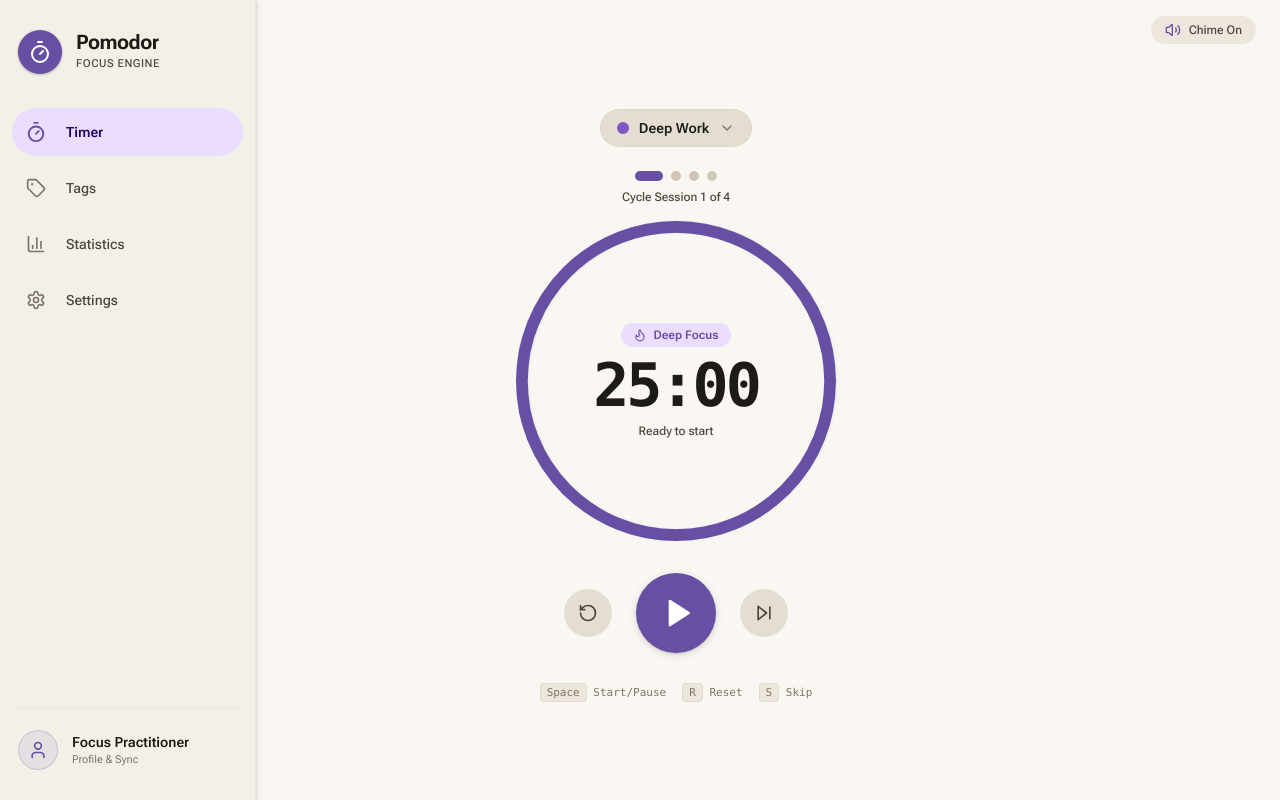
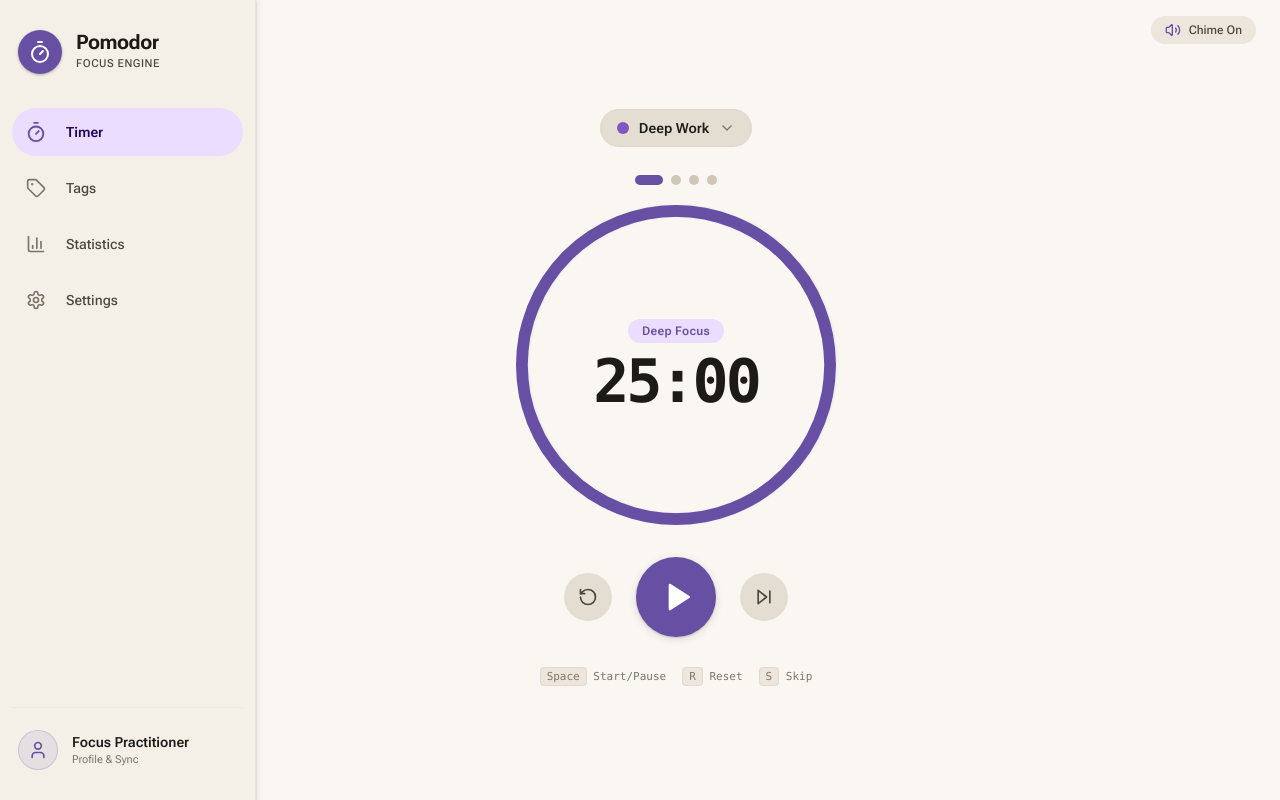
Before and after one commit to Sondrenl/Focus-timer, a React (Vite) app: page / in a window 1280 px wide. Built offline with nearby package versions, Linux system fonts and the light colour scheme.

Commit message:
style: remove status subtitles, cycle text, and icon from timer badge

```diff
--- a/src/components/timer/CycleIndicator.tsx
+++ b/src/components/timer/CycleIndicator.tsx
@@ -16,8 +16,7 @@
   const dots = Array.from({ length: maxCycles }, (_, i) => i + 1);
 
   return (
-    <div className="flex flex-col items-center gap-2">
-      <div className="flex items-center gap-2">
+    <div className="flex items-center gap-2 py-1">
       {dots.map((num) => {
         const isDone = num < currentCycle;
         const isCurrent = num === currentCycle;
@@ -38,13 +37,5 @@
         );
       })}
     </div>
-      <span className="text-xs font-medium text-md-on-surface-variant">
-        {sessionType === 'WORK'
-          ? `Cycle Session ${currentCycle} of ${maxCycles}`
-          : sessionType === 'SHORT_BREAK'
-          ? `Short Rest (${currentCycle} of ${maxCycles} finished)`
-          : `Long Rest (Cycle Complete!)`}
-      </span>
-    </div>
   );
 };
--- a/src/components/timer/TimerDisplay.tsx
+++ b/src/components/timer/TimerDisplay.tsx
@@ -1,7 +1,6 @@
 import React from 'react';
 import { SessionType, TimerStatus } from '../../types/timer';
 import { formatTime } from '../../utils/formatters';
-import { Flame, Coffee, BedDouble } from 'lucide-react';
 
 interface TimerDisplayProps {
   remainingSeconds: number;
@@ -30,23 +29,18 @@
       label: 'Deep Focus',
       color: '#6750A4', // M3 Primary Purple
       bgRing: '#EADDFF',
-      icon: Flame,
     },
     SHORT_BREAK: {
       label: 'Short Break',
       color: '#00897B', // Teal Pastel
       bgRing: '#B2DFDB',
-      icon: Coffee,
     },
     LONG_BREAK: {
       label: 'Long Break',
       color: '#7D5260', // Tertiary Mauve
       bgRing: '#FFD8E4',
-      icon: BedDouble,
     },
   }[sessionType];
-
-  const Icon = sessionMeta.icon;
 
   return (
     <div className="relative flex flex-col items-center justify-center my-4 select-none">
@@ -86,29 +80,21 @@
 
         {/* Central Display Stack */}
         <div className="absolute inset-0 flex flex-col items-center justify-center text-center">
-          {/* Status Badge */}
+          {/* Status Badge (clean text without icon) */}
           <div
-            className="flex items-center gap-1.5 px-3 py-1 rounded-full text-xs font-semibold mb-2 shadow-xs transition-colors"
+            className="px-3.5 py-1 rounded-full text-xs font-semibold mb-2 shadow-xs transition-colors tracking-wide"
             style={{
               backgroundColor: sessionMeta.bgRing,
               color: sessionMeta.color,
             }}
           >
-            <Icon className="w-3.5 h-3.5" />
-            <span>{sessionMeta.label}</span>
+            {sessionMeta.label}
           </div>
 
           {/* Large Monospace/Digital Timer Digits */}
           <div className="text-5xl md:text-6xl font-extrabold text-md-on-surface tracking-tighter tabular-nums font-mono drop-shadow-xs">
             {formatTime(remainingSeconds)}
           </div>
-
-          {/* Subtitle / Status state */}
-          <div className="text-xs font-medium text-md-on-surface-variant mt-2">
-            {status === 'RUNNING' && 'Interval running...'}
-            {status === 'PAUSED' && 'Paused'}
-            {status === 'IDLE' && 'Ready to start'}
-          </div>
         </div>
       </div>
     </div>
```
Lines whose indentation alone changed are shown as unchanged.
